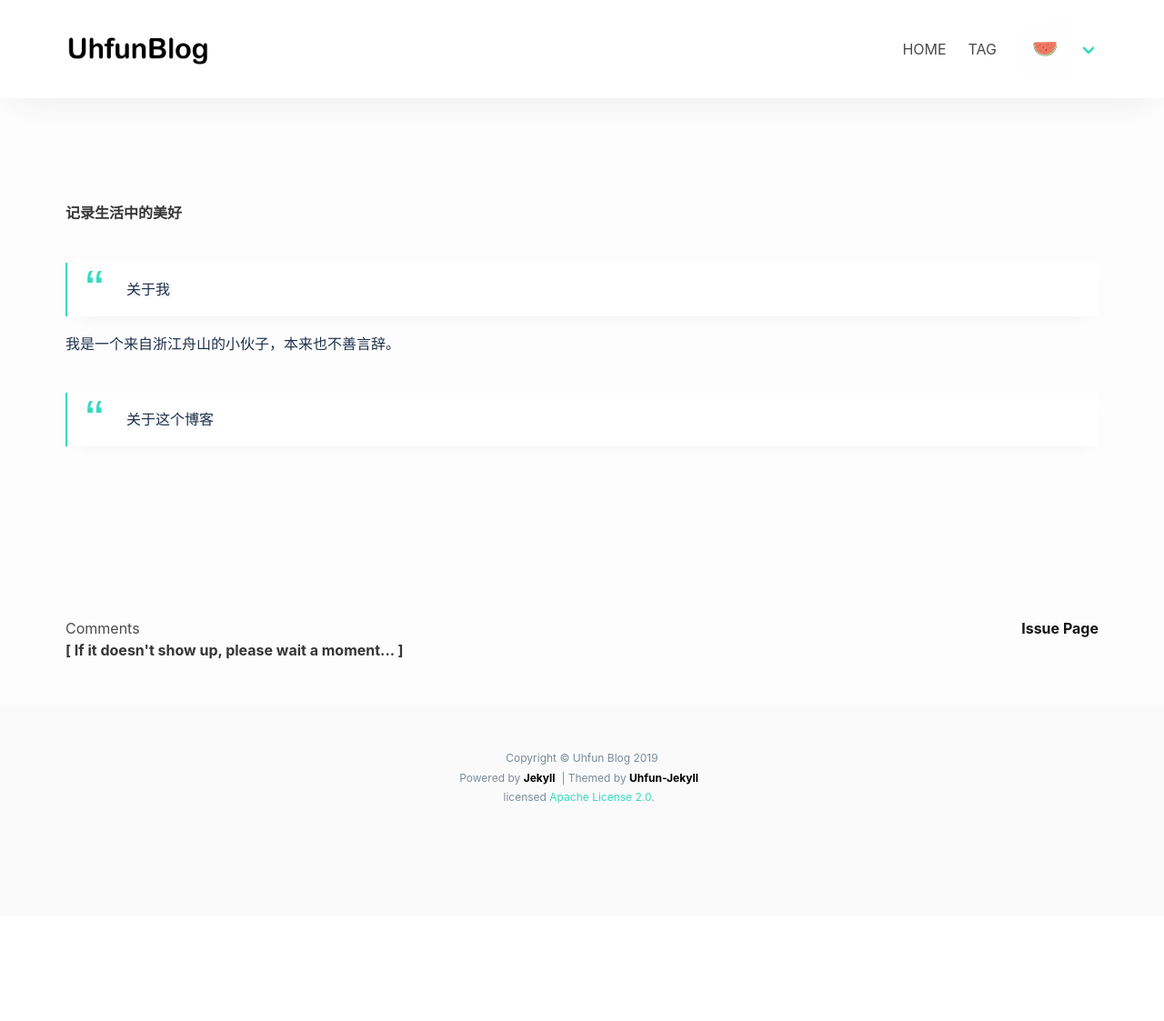
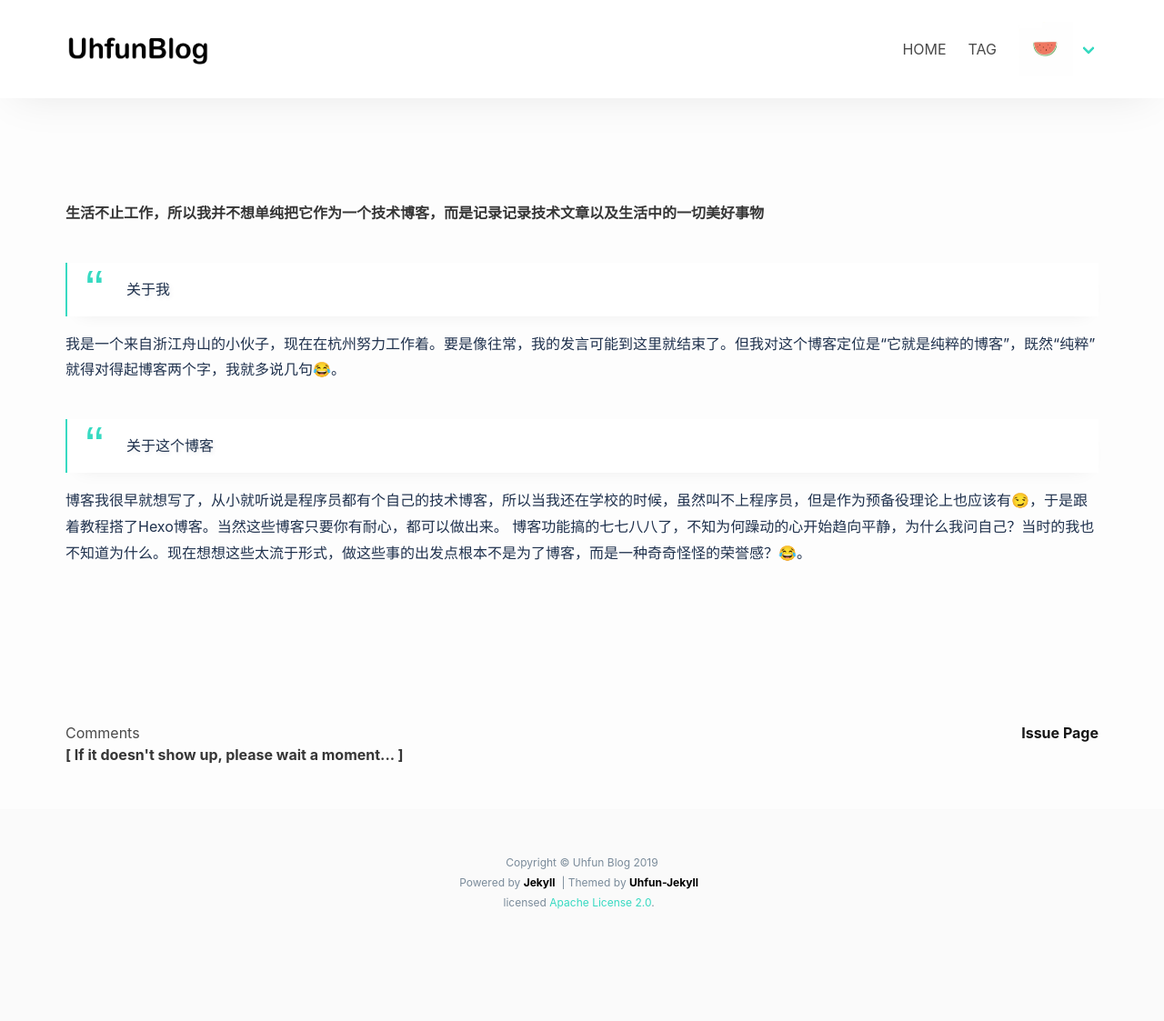
Before and after one commit to uhfun/Uhfun-Jekyll, a Jekyll site: the page built from about.markdown, in a window 1280 px wide. Shown: the whole page at 91% size. Built offline with Jekyll 4.4.1, drawn with Linux system fonts in a browser that asks for light colours; nearby versions of some CDN libraries; Markdown is read by kramdown in place of the engine named in the settings; comment, search, counter and statistics services are not loaded; before the commit the page ends 1008 px from its top, so only the background shows below that.

Commit message:
先写一点 关于的内容～

```diff
--- a/about.markdown
+++ b/about.markdown
@@ -4,11 +4,14 @@ title: ABOUT
 # e-unique-title: about
 ---
 
-**记录生活中的美好**
+**生活不止工作，所以我并不想单纯把它作为一个技术博客，而是记录记录技术文章以及生活中的一切美好事物**
 
 > 关于我
 
-我是一个来自浙江舟山的小伙子，本来也不善言辞。
+我是一个来自浙江舟山的小伙子，现在在杭州努力工作着。要是像往常，我的发言可能到这里就结束了。但我对这个博客定位是“它就是纯粹的博客”，既然“纯粹”就得对得起博客两个字，我就多说几句😂。
 
 
 > 关于这个博客
+
+博客我很早就想写了，从小就听说是程序员都有个自己的技术博客，所以当我还在学校的时候，虽然叫不上程序员，但是作为预备役理论上也应该有😏，于是跟着教程搭了Hexo博客。当然这些博客只要你有耐心，都可以做出来。
+博客功能搞的七七八八了，不知为何躁动的心开始趋向平静，为什么我问自己？当时的我也不知道为什么。现在想想这些太流于形式，做这些事的出发点根本不是为了博客，而是一种奇奇怪怪的荣誉感？😂。
```
